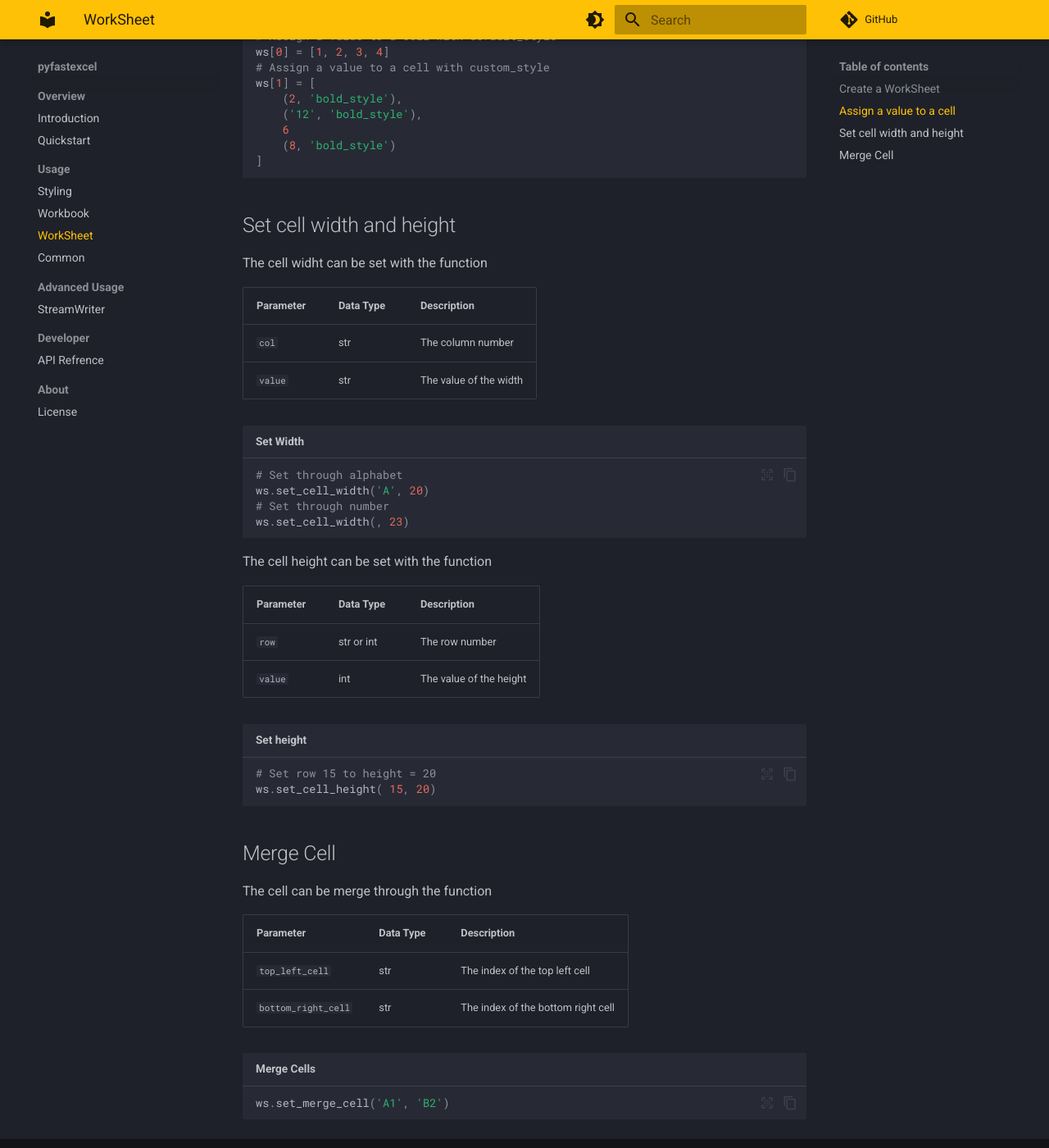
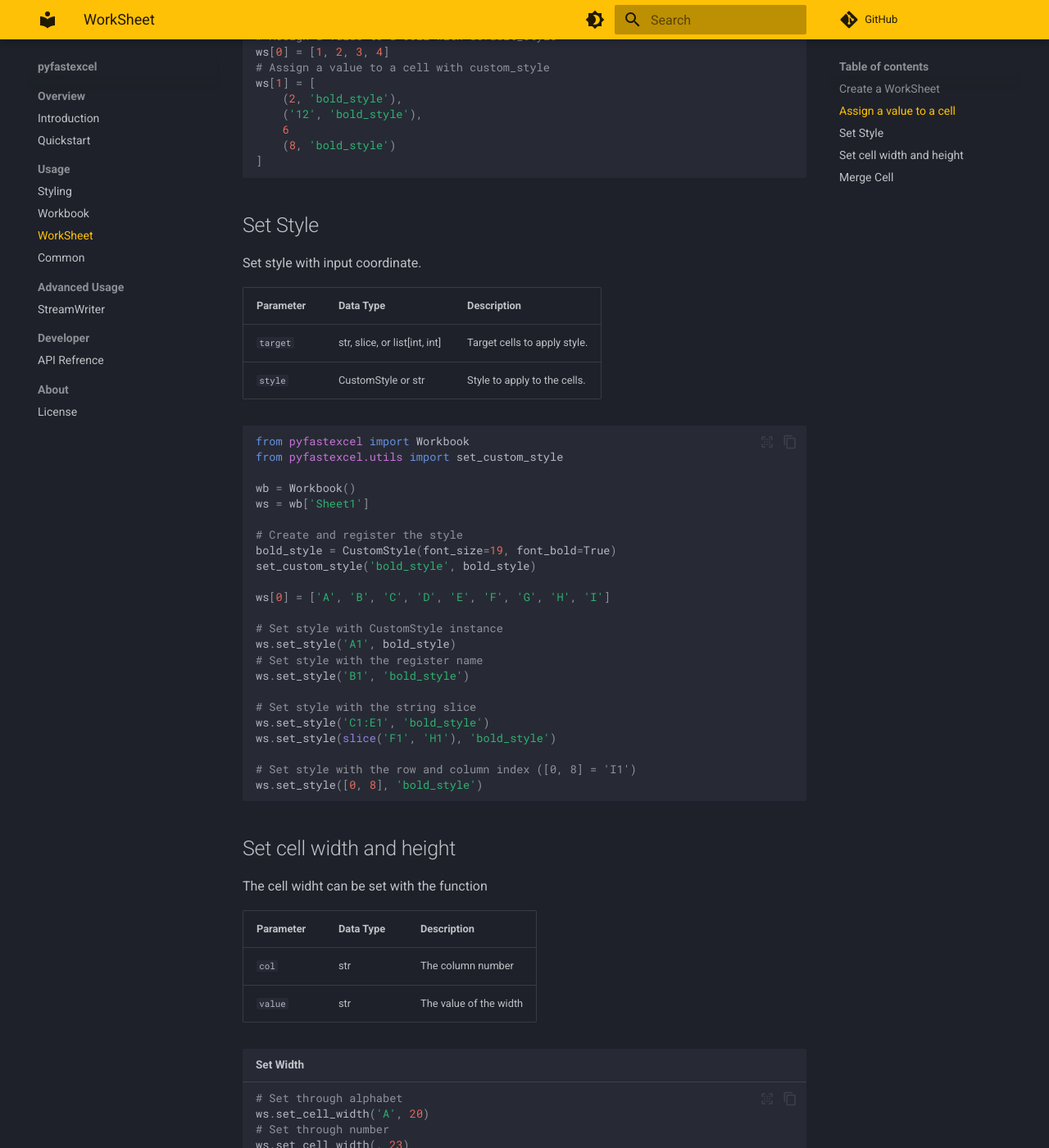
Before and after one commit to Zncl2222/pyfastexcel, an MkDocs documentation site: the page built from docs/worksheet.md, in a window 1280 px wide and 1400 px high, scrolled down 2465 px. Shown: the whole window at 82% size. Built offline with MkDocs 1.6.1 and Material for MkDocs 9.7.7, drawn with Linux system fonts in a browser that asks for light colours; comment, search, counter and statistics services are not loaded.

Commit message:
docs: add documentation of set_style

````diff
--- a/docs/worksheet.md
+++ b/docs/worksheet.md
@@ -108,6 +108,41 @@
 ]
 ```
 
+## Set Style
+
+Set style with input coordinate.
+
+| Parameter | Data Type                      | Description                    |
+|-----------|--------------------------------|--------------------------------|
+| `target`  | str, slice, or list[int, int]  | Target cells to apply style.   |
+| `style`   | CustomStyle or str             | Style to apply to the cells.   |
+
+```python
+from pyfastexcel import Workbook
+from pyfastexcel.utils import set_custom_style
+
+wb = Workbook()
+ws = wb['Sheet1']
+
+# Create and register the style
+bold_style = CustomStyle(font_size=19, font_bold=True)
+set_custom_style('bold_style', bold_style)
+
+ws[0] = ['A', 'B', 'C', 'D', 'E', 'F', 'G', 'H', 'I']
+
+# Set style with CustomStyle instance
+ws.set_style('A1', bold_style)
+# Set style with the register name
+ws.set_style('B1', 'bold_style')
+
+# Set style with the string slice
+ws.set_style('C1:E1', 'bold_style')
+ws.set_style(slice('F1', 'H1'), 'bold_style')
+
+# Set style with the row and column index ([0, 8] = 'I1')
+ws.set_style([0, 8], 'bold_style')
+```
+
 ## Set cell width and height
 
 The cell widht can be set with the function
````
